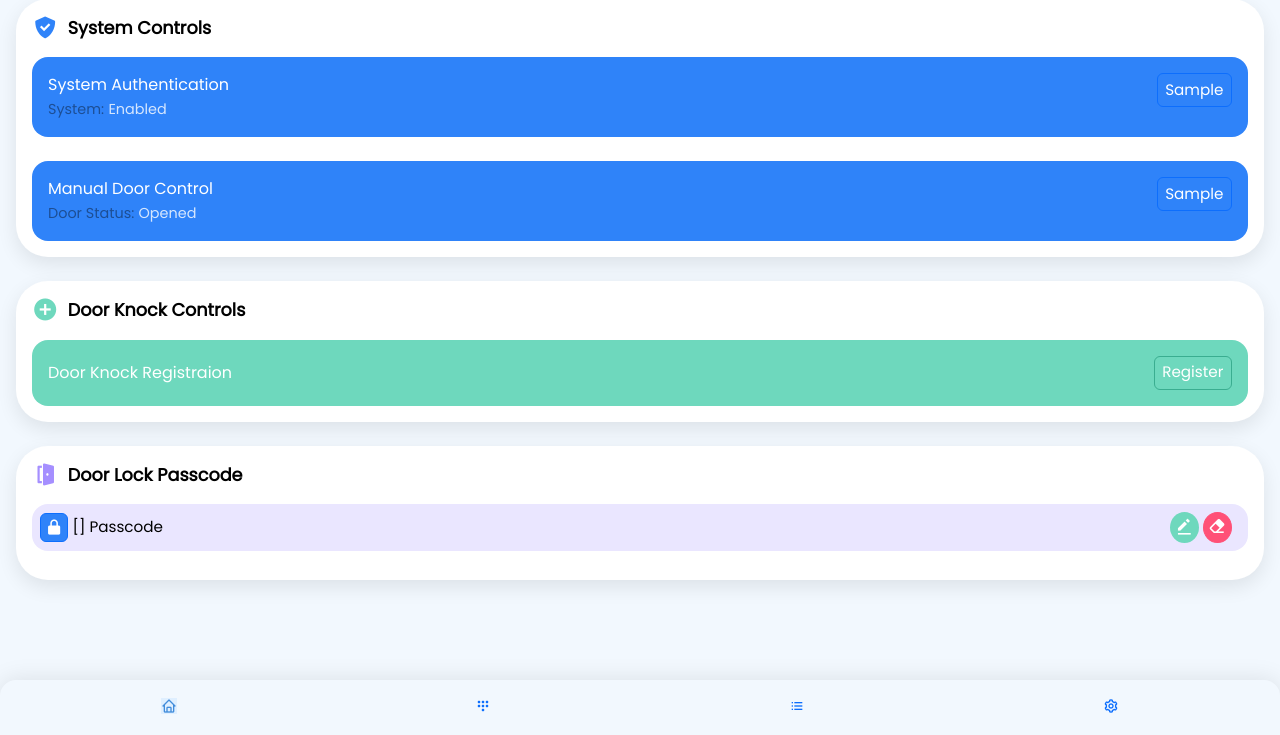
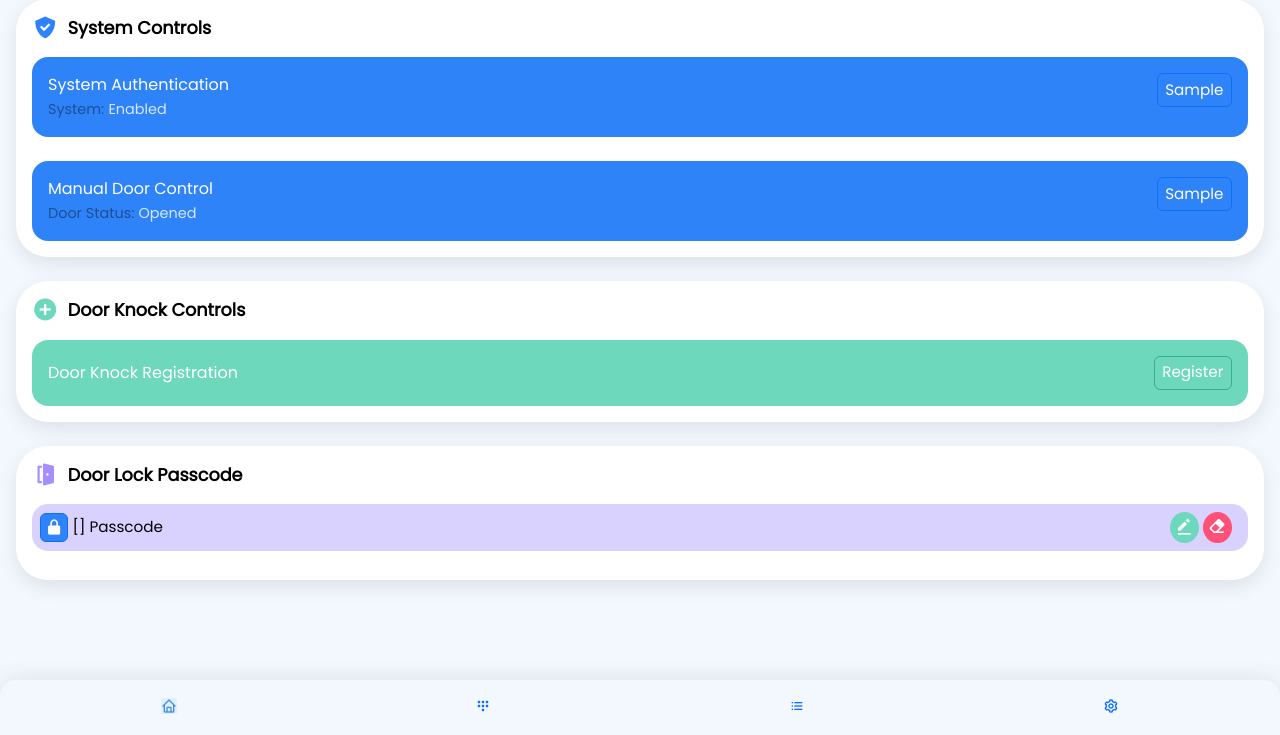
Before and after one commit to chrisjasonoswa/d2vs, a Django app: template d2vs1/templates/d2vs1/controls_page.html in a window 1280 px wide. Shown: the part 65-800 px from the top of the page. Run offline with Django 4.2, Linux system fonts and the light colour scheme; the template is opened without the code that fills it: most values are stand-ins (such as "Sample title", 1, 10 or a date in 2020); some libraries are stand-ins or nearby versions.

Commit message:
D2VS Update Passcode Controls

```diff
--- a/d2vs1/static/d2vs1/css/styles.css
+++ b/d2vs1/static/d2vs1/css/styles.css
@@ -158,7 +158,7 @@ nav{
     font-size: 1em;
 }
 .password-row{
-    background-color: rgb(234, 230, 255) !important;
+    background-color: rgb(217, 210, 255) !important;
     color: black;
     margin-bottom: 0.8em;
 }
@@ -168,6 +168,10 @@ nav{
 
 .bx-violet{
     color: rgb(165, 143, 255);
+}
+
+.bg-lightviolet{
+    background-color: rgb(84, 67, 153) !important;
 }
 
 .bx-orange{
--- a/d2vs1/templates/d2vs1/controls.html
+++ b/d2vs1/templates/d2vs1/controls.html
@@ -10,7 +10,7 @@
         <!-- Door Lock Authentication -->
         <div class="card system-controls p-3 rounded-4">
             <div class="row row-cols-1 row-cols-md-2">
-                <div class="col-8 d-flex align-items-center ">
+                <div class="col-9">
                     <div class="row row-cols-1">
                         <div class="col">
                             <span class="controls">System Authentication</span>
@@ -20,7 +20,7 @@
                         </div>
                     </div>
                 </div>
-                <div class="col-4 text-end bttn-col">
+                <div class="col-3 text-end bttn-col">
                     <button type="button" class="btn btn-primary" id="bttn-system-control">{{ system_control }}</button>
                 </div>
                 <script type="text/javascript">
@@ -68,8 +68,8 @@
 
         <!-- Manual Open  -->
         <div class="card system-controls p-3 mt-4 rounded-4">
-            <div class="row row-cols-2 ">
-                <div class="col-8 d-flex align-items-center">
+            <div class="row row-cols-1 row-cols-md-2">
+                <div class="col-9">
                     <div class="row row-cols-1">
                         <div class="col">
                             <span class="controls">Manual Door Control</span>
@@ -79,7 +79,8 @@
                         </div>
                     </div>
                 </div>
-                <div class="col-4 text-end bttn-col">
+
+                <div class="col-3 text-end bttn-col">
                     <button type="button" class="btn btn-primary" id="bttn-manual-ctrl">{{ manual_ctrl }}</button>
                     <script type="text/javascript">
                             //Button Click
@@ -112,13 +113,13 @@
 
     <!-- Door Knock Register  -->
     <div class="card registration-controls p-3 rounded-4">
-        <div class="row row-cols-2 ">
-            <div class="col-8 d-flex align-items-center">
+        <div class="row row-cols-2">
+            <div class="col d-flex align-items-center">
                 <div class="row row-cols-1">
-                    <span class="controls">Door Knock Registraion</span>
+                    <span class="controls">Door Knock Registration</span>
                 </div>
             </div>
-            <div class="col-4 text-end bttn-col">
+            <div class="col text-end bttn-col">
                 <button type="button" class="btn btn-primary " id="registerbttn" style="background-color: #6ed8bd !important; border-color: #3aad90 ;">Register</button>
                 <script>
                     $('#registerbttn').click(function(){
@@ -153,7 +154,11 @@
     {% for pass in passwords %}
         {% for key, value in pass.items %}
         <!-- Password Control -->
-        <div class="card p-2 password-row rounded-4 ">
+        {% if value == 0 %}
+            <div id="card-row-{{ key }}"class="card p-2 password-row rounded-4" style="opacity: 0.65;">
+        {% else %}
+            <div id="card-row-{{ key }}" class="card p-2 password-row rounded-4" >
+        {% endif %}
             <div class="row row-cols-2 g-2 w-100">
                 <div class="col-8 d-flex align-items-center">
                     <button type="button" class="btn btn-primary p-1 d-flex align-items-center"><i class='bx bxs-lock-alt bx-passcode'></i></span></button>&nbsp;<span id="passcode-order-txt">{{ key }} Passcode</span>
@@ -201,6 +206,8 @@
                                 let password = document.querySelector("#"+ data.key + "-passcode");
                                 password.value = data.password;
 
+                                $("#card-row-{{ key }}").css('opacity', '0.65');
+
                                 let error_div = document.querySelector("#mssg-div");
                                 error_div.innerHTML = '<div class="alert alert-primary" role="alert">' + data.key +' Passcode Cleared</div>';
                                 $(".alert").delay(3000).slideUp(200, function() {
@@ -225,6 +232,8 @@
                             password.value = data.password;
                             $("#" + data.order + "Modal").modal('hide');
 
+                            $("#card-row-{{ key }}").css('opacity', '1');
+
                             let error_div = document.querySelector("#mssg-div");
                             error_div.innerHTML = '<div class="alert alert-success" role="alert">' + data.order +' Passcode Saved</div>';
                             $(".alert").delay(3000).slideUp(200, function() {
--- a/d2vs1/views.py
+++ b/d2vs1/views.py
@@ -351,11 +351,8 @@ def register_knock(request):
     print("Hey")
 
     database.child(f"user{user.id}").update({"registration": "true"})
-
-    time.sleep(6)
-    database.child(f"user{user.id}").update({"registration": "false"})
     data ={
-        "mssg": "Knock Registration Ended",
+        "mssg": "Knock Registration Activated",
     }
     return JsonResponse(data)
 
```
Also changed, not shown: db.sqlite3.
